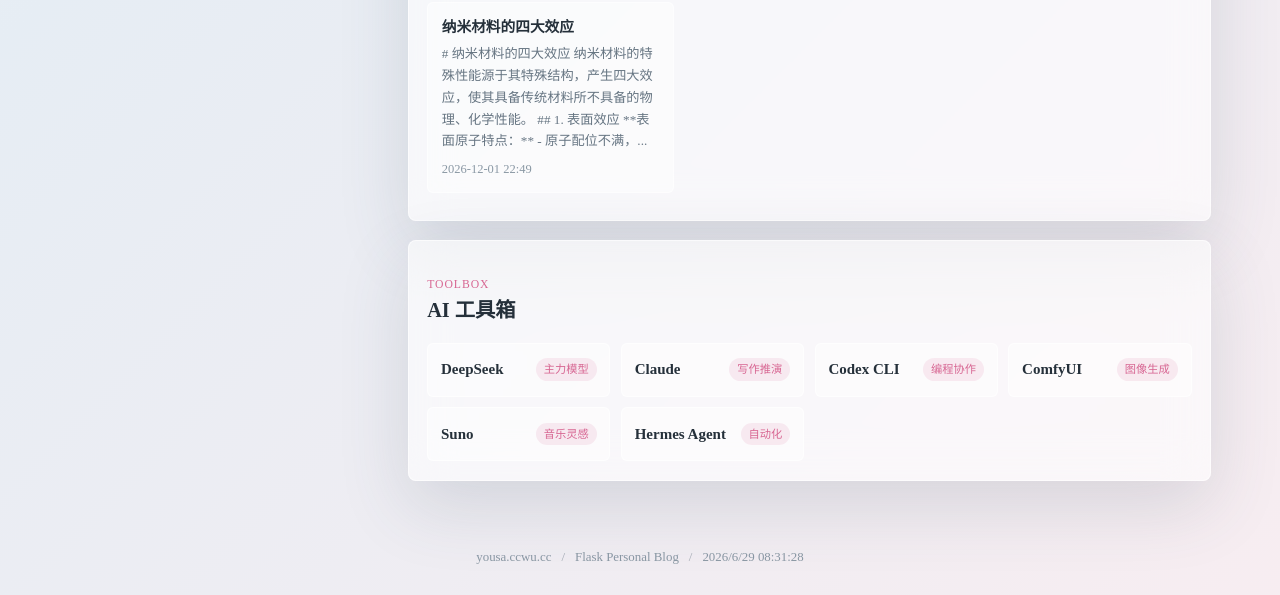
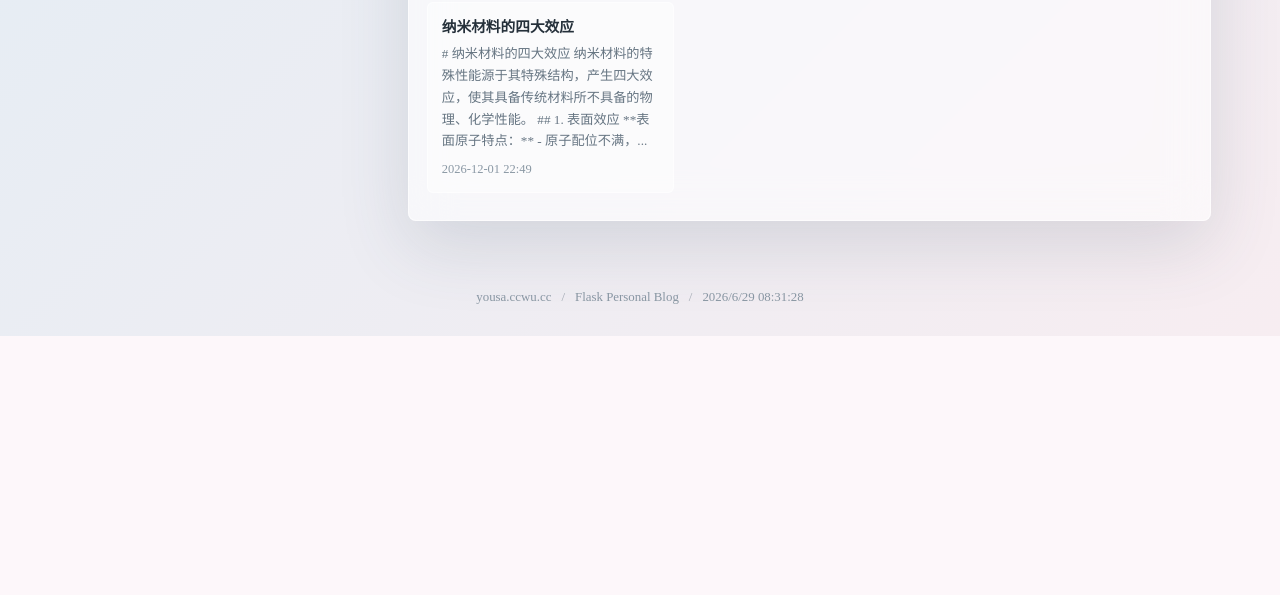
Before and after one commit to YOUSA-CECE/yousa.ccwu.cc, a Flask app: page / in a window 1280 px wide. Shown: the part 1449-2044 px from the top of the page. After the commit the page ends 1785 px from the top, so only its background shows below. Run offline with Flask 3, Linux system fonts and the light colour scheme; data comes from the database, SQL or seed files in the repository; data that the repository does not hold is empty; some libraries are stand-ins or nearby versions.

Commit message:
fix: 删除首页AI工具箱卡片

```diff
--- a/templates/index.html
+++ b/templates/index.html
@@ -115,20 +115,6 @@
             </div>
         </section>
 
-        <section class="section dashboard-panel glass-panel">
-            <div>
-                <p class="section-kicker">Toolbox</p>
-                <h2 class="section-title">AI 工具箱</h2>
-            </div>
-            <div class="tool-grid">
-                <div class="tool-item"><span class="tool-name">DeepSeek</span><span class="tool-tag">主力模型</span></div>
-                <div class="tool-item"><span class="tool-name">Claude</span><span class="tool-tag">写作推演</span></div>
-                <div class="tool-item"><span class="tool-name">Codex CLI</span><span class="tool-tag">编程协作</span></div>
-                <div class="tool-item"><span class="tool-name">ComfyUI</span><span class="tool-tag">图像生成</span></div>
-                <div class="tool-item"><span class="tool-name">Suno</span><span class="tool-tag">音乐灵感</span></div>
-                <div class="tool-item"><span class="tool-name">Hermes Agent</span><span class="tool-tag">自动化</span></div>
-            </div>
-        </section>
     </div>
 </section>
 {% endblock %}
```
